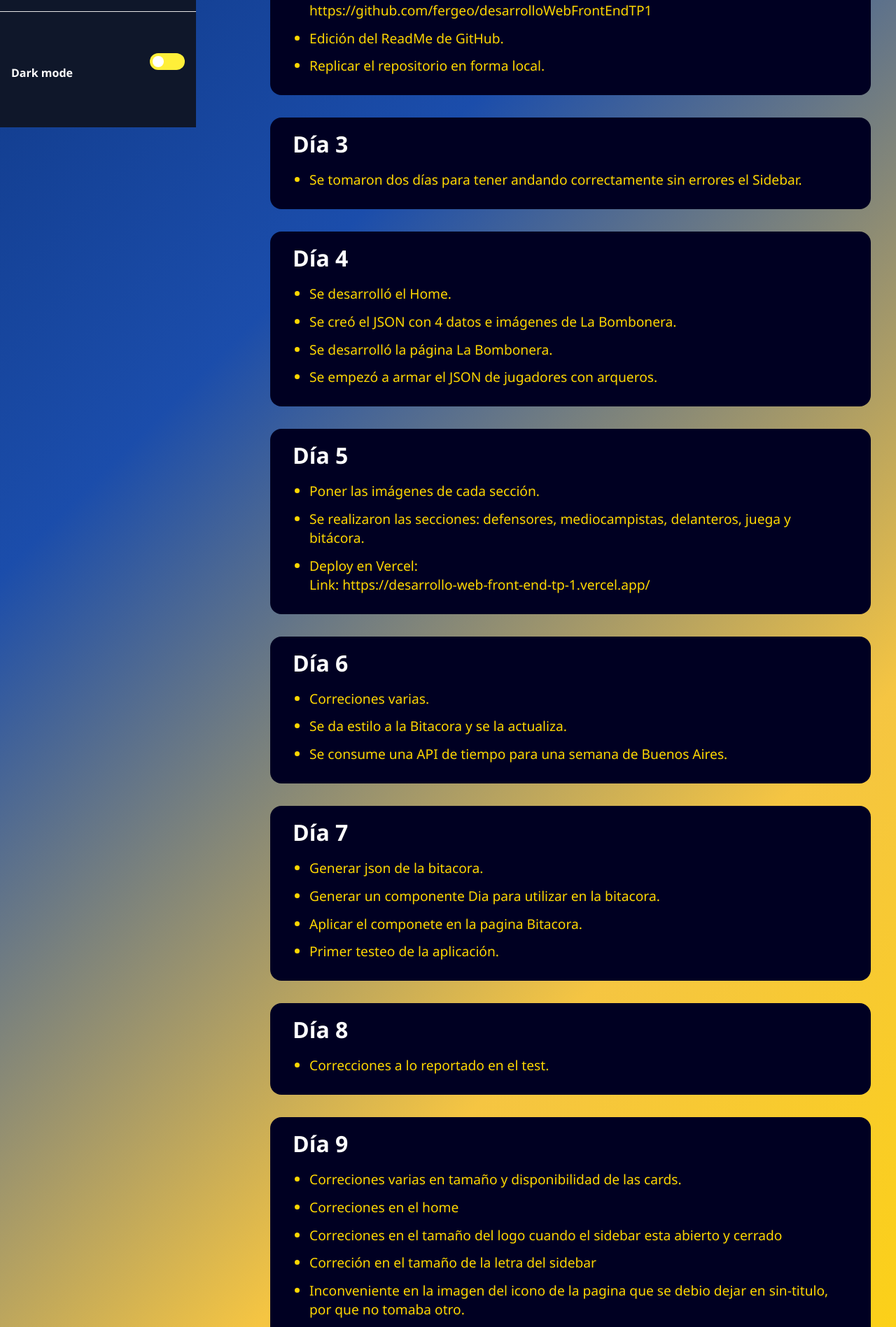
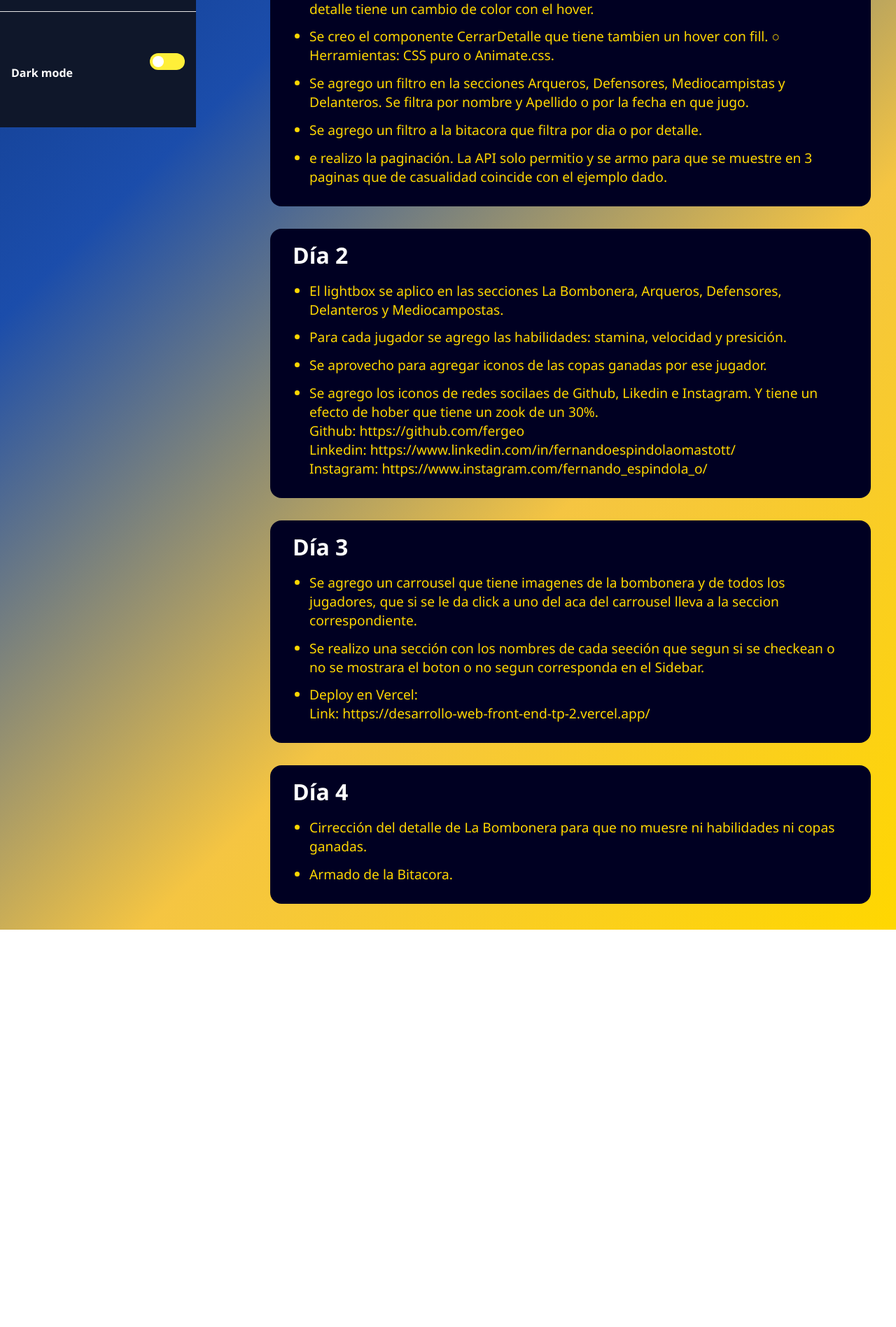
Before and after one commit to fergeo/desarrolloWebFrontEndTP2, a React (Vite) app: page /bitacora in a window 1280 px wide. Shown: the part 618-2515 px from the top of the page at 70% size. After the commit the page ends 1947 px from the top, so only its background shows below. Built offline with nearby package versions, Linux system fonts and the light colour scheme.

Commit message:
Correcion y Bitacora
Correcion en detalle de la bombonera y armado de la bitacora.

```diff
--- a/src/assets/data/bitacora.json
+++ b/src/assets/data/bitacora.json
@@ -3,91 +3,43 @@
         "id": 1,
         "dia": "Día 1",
         "detalle": [
-            "Armado del Trello para detallar las tareas a realizar.\nhttps://trello.com/b/UjIswTCj/trabajo-practico-1",
-            "Se detallaron algunas tareas."
+            "Creación del proyecto con React-Vite con el nombre de: \ndesarrolloWebFrontEndTP2",
+            "Se creo el repositorio en el link: \nhttps://github.com/fergeo/desarrolloWebFrontEndTP2",
+            "Para el home se agregaron animaciones tambien.",
+            "Cuamdp se cargam las tarjetas em las secciones: La Bombonera, Arqueros, Defensores, Mediocampistas y Deleanteros. Se agrego la animación de zoom-in de aos. Para la sección Weather se agrego una animación utilizando Framer Motion. Tambien se agrego animación a la sección Bitarora. ○ Efectos hover en elementos interactivos (tarjetas, botones).",
+            "Existe uno que hacer hover sobre los botones de las tarjetas o sea el boton ver detalle tiene un cambio de color con el hover.",
+            "Se creo el componente CerrarDetalle que tiene tambien un hover con fill. ○ Herramientas: CSS puro o Animate.css.",
+            "Se agrego un filtro en la secciones Arqueros, Defensores, Mediocampistas y Delanteros. Se filtra por nombre y Apellido o por la fecha en que jugo.",
+            "Se agrego un filtro a la bitacora que filtra por dia o por detalle.",
+            "e realizo la paginación. La API solo permitio y se armo para que se muestre en 3 paginas que de casualidad coincide con el ejemplo dado."
         ]
     },
     {
         "id": 2,
         "dia": "Día 2",
         "detalle": [
-            "Se agregaron tareas al Backlog del Trello.",
-            "Creación del repositorio en GitHub.\nE:\\desarrolloWebFrontEndTP1\ndesarrolloWebFrontEndTP1\nhttps://github.com/fergeo/desarrolloWebFrontEndTP1",
-            "Edición del ReadMe de GitHub.",
-            "Replicar el repositorio en forma local."
+            "El lightbox se aplico en las secciones La Bombonera, Arqueros, Defensores, Delanteros y Mediocampostas.",
+            "Para cada jugador se agrego las habilidades: stamina, velocidad y presición.",
+            "Se aprovecho para agregar iconos de las copas ganadas por ese jugador.",
+            "Se agrego los iconos de redes socilaes de Github, Likedin e Instagram. Y tiene un efecto de hober que tiene un zook de un 30%.  \nGithub: https://github.com/fergeo  \nLinkedin: https://www.linkedin.com/in/fernandoespindolaomastott/ \nInstagram: https://www.instagram.com/fernando_espindola_o/"
+
         ]
     },
     {
         "id": 3,
         "dia": "Día 3",
         "detalle": [
-            "Se tomaron dos días para tener andando correctamente sin errores el Sidebar."
+            "Se agrego un carrousel que tiene imagenes de la bombonera y de todos los jugadores, que si se le da click a uno del aca del carrousel lleva a la seccion correspondiente.",
+            "Se realizo una sección con los nombres de cada seeción que segun si se checkean o no se mostrara el boton o no segun corresponda en el Sidebar.",
+            "Deploy en Vercel: \nLink: https://desarrollo-web-front-end-tp-2.vercel.app/"
         ]
     },
     {
         "id": 4,
         "dia": "Día 4",
         "detalle": [
-            "Se desarrolló el Home.",
-            "Se creó el JSON con 4 datos e imágenes de La Bombonera.",
-            "Se desarrolló la página La Bombonera.",
-            "Se empezó a armar el JSON de jugadores con arqueros."
-        ]
-    },
-    {
-        "id": 5,
-        "dia": "Día 5",
-        "detalle": [
-            "Poner las imágenes de cada sección.",
-            "Se realizaron las secciones: defensores, mediocampistas, delanteros, juega y bitácora.",
-            "Deploy en Vercel:\nLink: https://desarrollo-web-front-end-tp-1.vercel.app/"
-        ]
-    },
-    {
-        "id": 6,
-        "dia": "Día 6",
-        "detalle": [
-            "Correciones varias.",
-            "Se da estilo a la Bitacora y se la actualiza.",
-            "Se consume una API de tiempo para una semana de Buenos Aires."
-        ]
-    },
-    {
-        "id": 7,
-        "dia": "Día 7",
-        "detalle": [
-            "Generar json de la bitacora.",
-            "Generar un componente Dia para utilizar en la bitacora.",
-            "Aplicar el componete en la pagina Bitacora.",
-            "Primer testeo de la aplicación."
-        ]
-    },
-    {
-        "id": 8,
-        "dia": "Día 8",
-        "detalle": [
-            "Correcciones a lo reportado en el test."
-        ]
-    },
-    {
-        "id": 9,
-        "dia": "Día 9",
-        "detalle": [
-            "Correciones varias en tamaño y disponibilidad de las cards.",
-            "Correciones en el home",
-            "Correciones en el tamaño del logo cuando el sidebar esta abierto y cerrado",
-            "Correción en el tamaño de la letra del sidebar",
-            "Inconveniente en la imagen del icono de la pagina que se debio dejar en sin-titulo, por que no tomaba otro."
-        ]
-    },
-        {
-        "id": 10,
-        "dia": "Día 10",
-        "detalle": [
-            "A pesar de que de haber trabajado el desarrollo solo, se conto ademas del testo unitario que hace uno, se conto con un testeo exterior es mas siendo intragupo e intracomisión.",
-            "A diferencia de lo solicitado que una sección sea solamente que donde se recupera datos de un JSON, se realizo para recuperar los datos de los jugadores, su detalle y el detalle de la bitacora.",
-            "El home puede que sea algo diferente que se utiliza un compoente que recupera imagenes, y el uso de tarjetas se da uso en las secciones de cada posiciones de los jugadores y del estadio.",
-            "El sidebar se abre y se cierra para desktop, pero para celular solo se deja visible los iconos de cada sección."
+            "Cirrección del detalle de La Bombonera para que no muesre ni habilidades ni copas ganadas.",
+            "Armado de la Bitacora."
         ]
     }
 ]
--- a/src/components/FichaDetalle.jsx
+++ b/src/components/FichaDetalle.jsx
@@ -22,6 +22,9 @@ export function FichaDetalle({
     mostrarExtras = true,
     onImageClick = null
 }) {
+    const mostrarCopas = mostrarExtras && Array.isArray(copasGanadas);
+    const mostrarHabilidades = mostrarExtras && habilidades && typeof habilidades === 'object' && !Array.isArray(habilidades);
+
     return (
         <Card>
             <ImageWrapper>
@@ -37,7 +40,7 @@ export function FichaDetalle({
                 <Nombre>{nombre}</Nombre>
                 <Detalle>{detalle}</Detalle>
 
-                {mostrarExtras && (
+                {mostrarCopas && (
                     <>
                         <Subtitulo>Copas ganadas:</Subtitulo>
                         {copasGanadas.length > 0 ? (
@@ -57,7 +60,11 @@ export function FichaDetalle({
                         ) : (
                             <TextoSecundario>No ganó copas</TextoSecundario>
                         )}
+                    </>
+                )}
 
+                {mostrarHabilidades && (
+                    <>
                         <Subtitulo>Habilidades:</Subtitulo>
                         <Lista>
                             <li>
--- a/src/pages/LaBombonera.jsx
+++ b/src/pages/LaBombonera.jsx
@@ -18,7 +18,6 @@ export function LaBombonera() {
         setDatos(datosJSON);
     }, []);
 
-    // Nuevo useEffect para cerrar lightbox con Escape
     useEffect(() => {
         if (lightboxIndex !== null) {
             const handleKeyDown = (e) => {
@@ -26,9 +25,7 @@ export function LaBombonera() {
                     cerrarLightbox();
                 }
             };
-
             window.addEventListener("keydown", handleKeyDown);
-
             return () => {
                 window.removeEventListener("keydown", handleKeyDown);
             };
@@ -83,8 +80,8 @@ export function LaBombonera() {
                         fecha={itemSeleccionado.fecha}
                         nombre={itemSeleccionado.descripcion_breve || "Detalle"}
                         detalle={itemSeleccionado.descripcion_larga}
-                        copasGanadas={itemSeleccionado.copasGanadas}
-                        habilidades={itemSeleccionado.habilidades}
+                        copasGanadas={false}
+                        habilidades={false}
                     />
                     <CerrarDetalle onClick={() => setDetalleAbierto(null)} />
                 </DetalleWrapper>
@@ -101,8 +98,8 @@ export function LaBombonera() {
                             fecha={datos[lightboxIndex].fecha}
                             nombre={datos[lightboxIndex].descripcion_breve}
                             detalle={datos[lightboxIndex].descripcion_larga}
-                            copasGanadas={datos[lightboxIndex].copasGanadas}
-                            habilidades={datos[lightboxIndex].habilidades}
+                            copasGanadas={false}
+                            habilidades={false}
                         />
                         <NavButton right onClick={siguienteImagen}>&rsaquo;</NavButton>
                     </LightboxContent>
```
